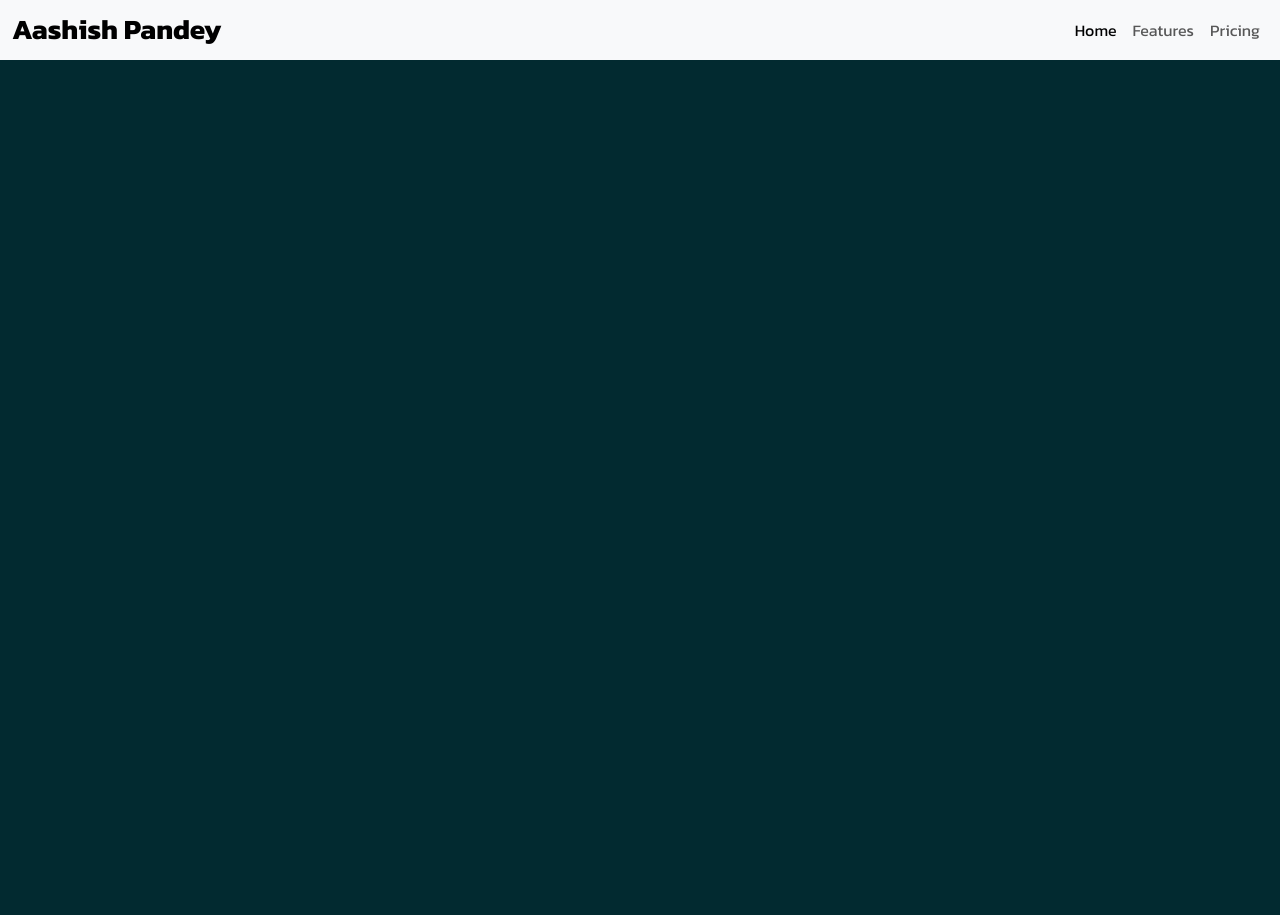
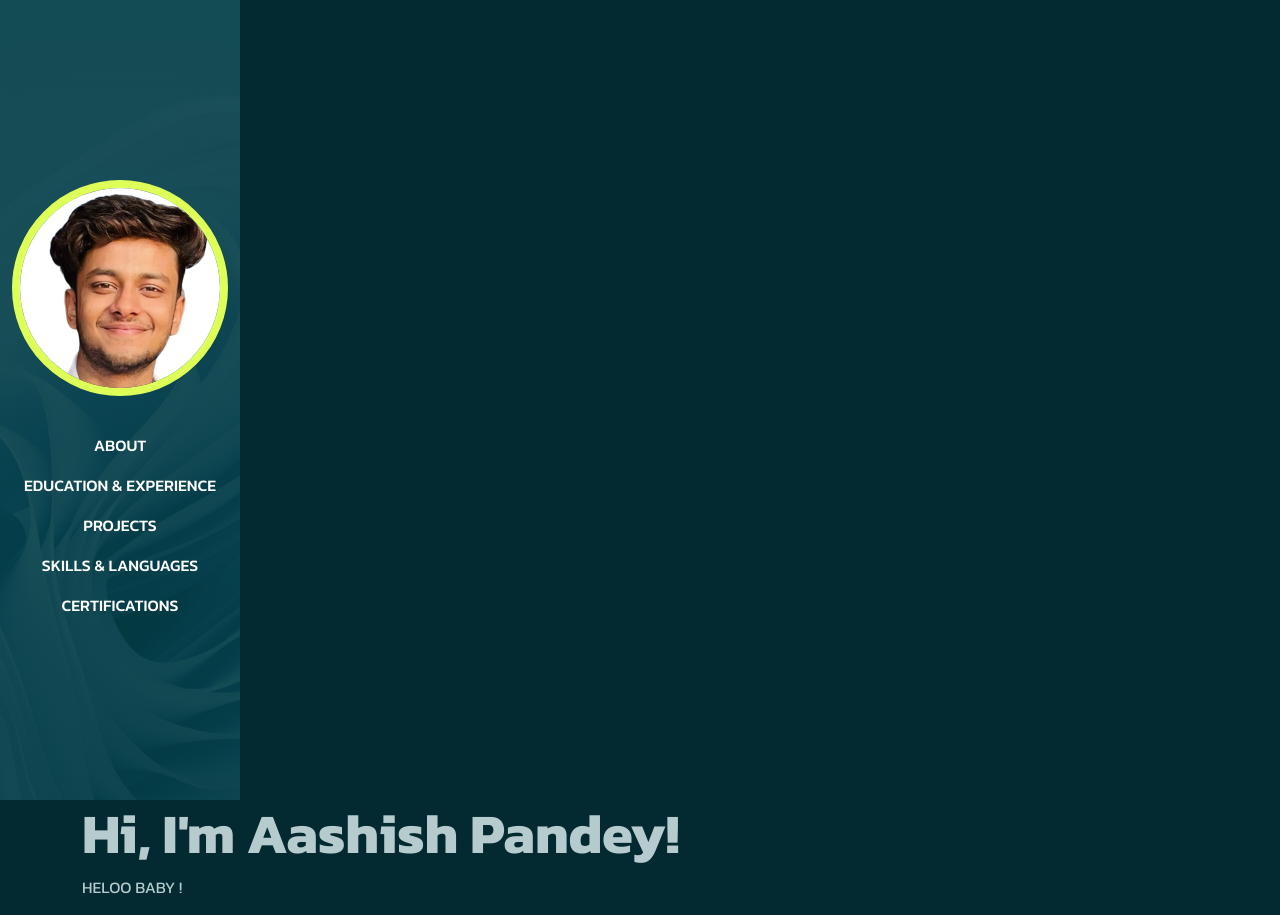
Before and after one commit to aashishcoder/portfolio, a plain HTML site: page index.html in a window 1280 px wide. Before the commit the page ends 800 px from the top, so only its background shows below. Drawn offline with Linux system fonts and the light colour scheme.

Commit message:
added css and html code and linked & added images.

```diff
--- a/assets/css/style.css
+++ b/assets/css/style.css
@@ -36,3 +36,28 @@ a:hover{
 img {
     width: 100%;
 }
+
+/* NAVBAR */
+.navbar .nav-link{
+    font-weight: 500;
+    text-transform: uppercase;
+    color: white;
+}
+
+.navbar .nav-link:hover{
+    color: var(--color-brand);
+}
+
+@media (min-width: 992px) {
+    .navbar{
+        min-height: 100vh;
+        width: var(--sidbar-width);
+        background: linear-gradient(rgba(3,63,71,0.9), rgba(3,63,71,0.9)),url(../images/sidebar-img.jpg);
+        background-size: cover;
+        background-position: center;
+    }
+
+    .navbar-brand img{
+        border: 8px solid var(--color-brand2);
+    }
+}
--- a/index.html
+++ b/index.html
@@ -11,31 +11,57 @@
 </head>
 <body>
     <!--NAVBAR-->
-    <nav class="navbar navbar-expand-lg bg-body-tertiary">
-        <div class="container-fluid">
-          <a class="navbar-brand" href="#">
-            <span class="h3 fw-bold">Aashish Pandey</span>
+    <nav class="navbar navbar-expand-lg navbar-dark">
+        <div class="container flex-lg-column">
+          <a class="navbar-brand mx-lg-auto mb-lg-4" href="#">
+            <span class="h3 fw-bold d-block d-lg-none">Aashish Pandey</span>
+            <img src="./assets/images/1702122270267-PhotoRoom.png-PhotoRoom.jpg" class="d-none d-lg-block rounded-circle" alt="">
           </a>
           <button class="navbar-toggler" type="button" data-bs-toggle="collapse" data-bs-target="#navbarNav" aria-controls="navbarNav" aria-expanded="false" aria-label="Toggle navigation">
             <span class="navbar-toggler-icon"></span>
           </button>
           <div class="collapse navbar-collapse" id="navbarNav">
-            <ul class="navbar-nav ms-auto">
+            <ul class="navbar-nav ms-auto flex-lg-column text-lg-center">
               <li class="nav-item">
-                <a class="nav-link active" aria-current="page" href="#">Home</a>
+                <a class="nav-link" href="#about">About</a>
               </li>
               <li class="nav-item">
-                <a class="nav-link" href="#">Features</a>
+                <a class="nav-link" href="#ed">Education & Experience</a>
               </li>
               <li class="nav-item">
-                <a class="nav-link" href="#">Pricing</a>
+                <a class="nav-link" href="#projects">Projects</a>
+              </li>
+              <li class="nav-item">
+                <a class="nav-link" href="skill">Skills & Languages</a>
+              </li>
+              <li class="nav-item">
+                <a class="nav-link" href="#cert">Certifications</a>
               </li>
             </ul>
           </div>
         </div>
       </nav>
-      <!--NAVBAR ENDS-->
+    <!--NAVBAR ENDS-->
 
+    <!-- CONTENT WRAPPPER -->
+    <div id="content-wrapper">
+      <!-- HOME -->
+     <section id="home">
+        <div class="container">
+            <div class="row">
+                <div class="col-lg-8">
+                    <h1 class="display-4 fw-bold">Hi, I'm Aashish Pandey!</h1>
+                    <p>
+                        HELOO BABY !
+                    </p>
+                </div>
+            </div>
+        </div>
+     </section>
+      <!-- HOME ENDS -->
+
+    </div>
+    <!-- CONTENT WRAPPER ENDS -->
     <script src="./assets/js/bootstrap.bundle.min.js"></script>
     <script src="./assets/js/aos.js"></script>
     <script src="./assets/js/main.js"></script>
```
Also changed, not shown: assets/images/1702122270267-PhotoRoom.png-PhotoRoom.jpg (added), assets/images/sidebar-img.jpg (added).
